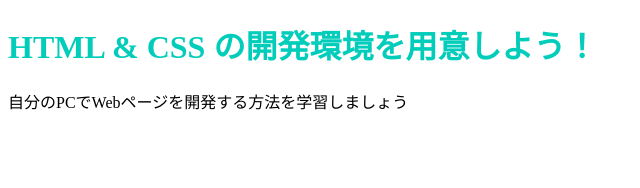
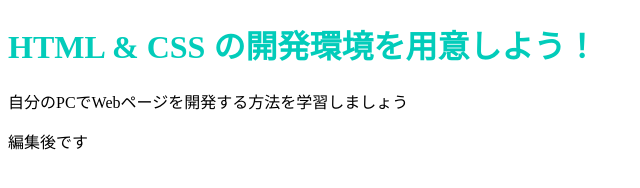
Before and after one commit to kumaboy/github.io, a plain HTML site: page index.html in a window 1280 px wide. Shown: the whole page, without its empty margins (0-640 px from the left). Drawn offline with Linux system fonts and the light colour scheme.

Commit message:
Update index.html

```diff
--- a/index.html
+++ b/index.html
@@ -8,5 +8,6 @@
   <body>
     <h1 class="title">HTML & CSS の開発環境を用意しよう！</h1>
     <p>自分のPCでWebページを開発する方法を学習しましょう</p>
+    <p>編集後です</p>
   </body>
 </html>
```
